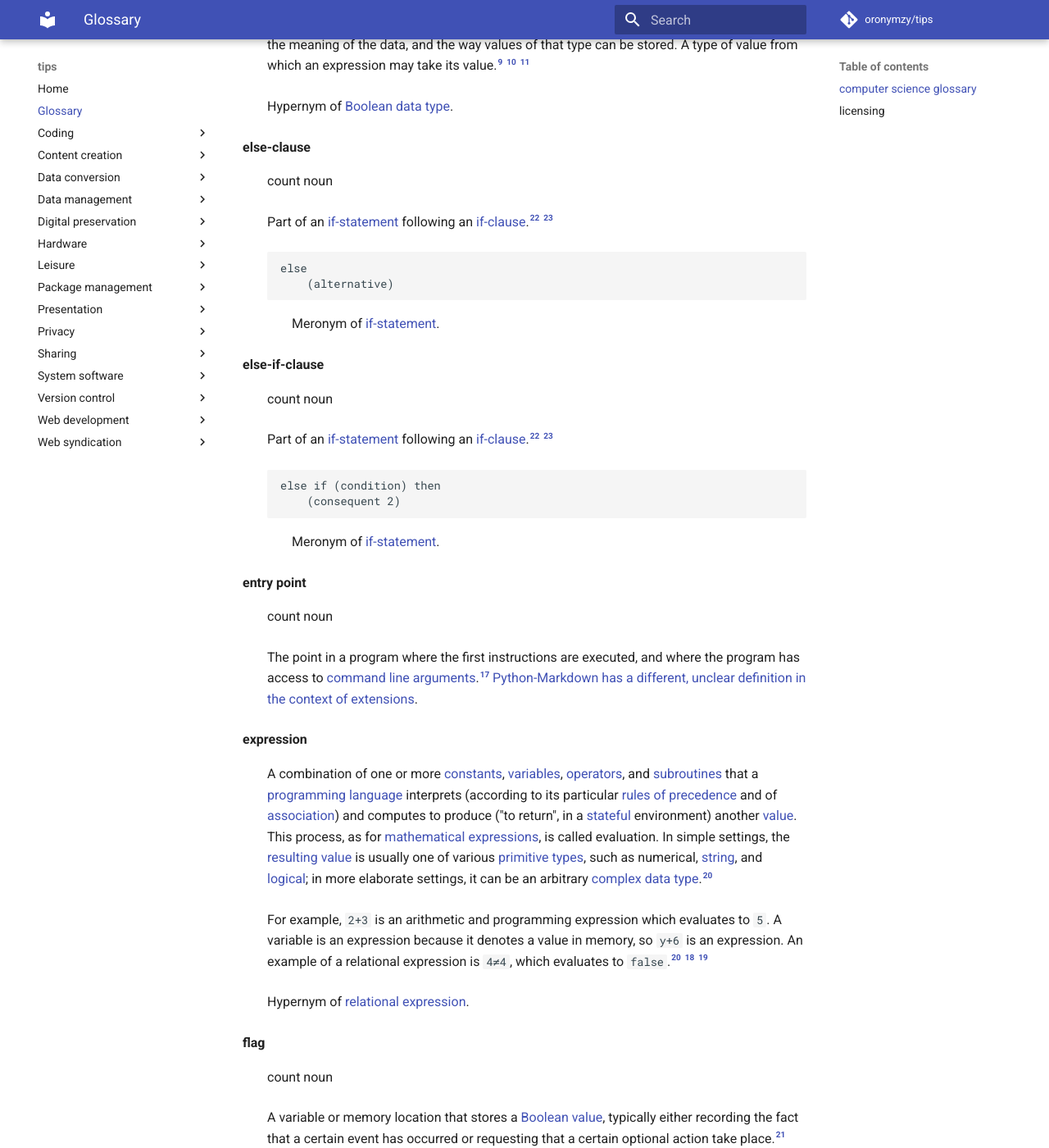
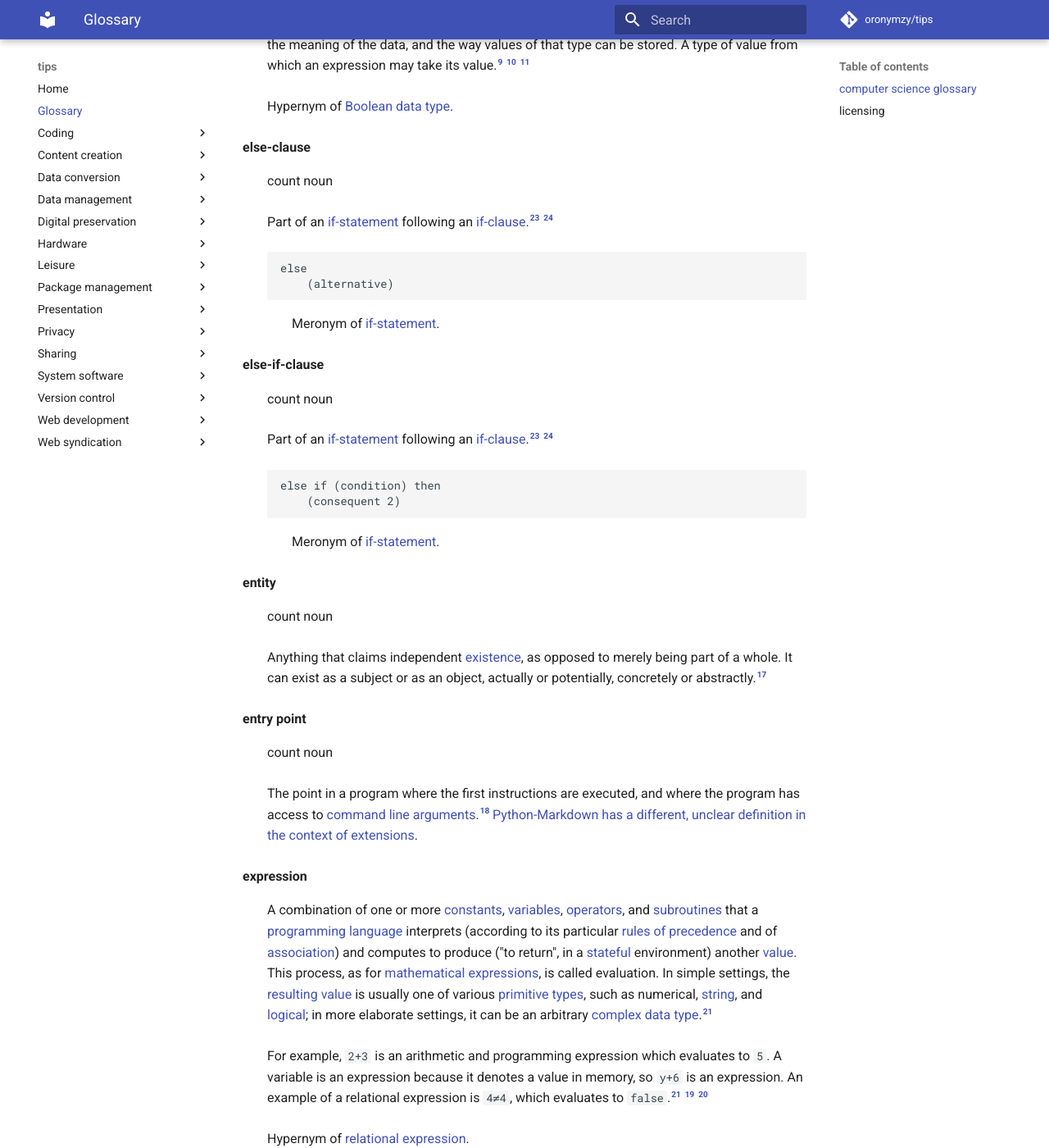
Before and after one commit to oronymzy/tips, an MkDocs documentation site: the page built from docs/glossry.md, in a window 1280 px wide and 1400 px high, scrolled down 3217 px. Shown: the whole window at 82% size. Built offline with MkDocs 1.6.1 and Material for MkDocs 9.7.7, drawn with Linux system fonts in a browser that asks for light colours; comment, search, counter and statistics services are not loaded; some of the changed text lies outside the part shown.

Commit message:
Add 'entity' concept, add list item
Add 'entity' concept, with footnote.
Add 'Entity' unordered list item
with hyperlink in 'licensing' section.

````diff
--- a/docs/glossry.md
+++ b/docs/glossry.md
@@ -76,6 +76,10 @@ else if (condition) then
     (consequent 2)
 ```
 : Meronym of [if-statement](#ifstatementdef).
+
+**entity** {: #entitydef }
+: count noun
+: Anything that claims independent [existence](https://en.wikipedia.org/wiki/Existence), as opposed to merely being part of a whole. It can exist as a subject or as an object, actually or potentially, concretely or abstractly.[^entitydef-note1]
 
 **entry point** {: #entrypointdef }
 : count noun
@@ -214,6 +218,7 @@ end if
 - [Conditional (computer programming)§If–then(–else)](https://en.wikipedia.org/w/index.php?title=Conditional_(computer_programming)&oldid=881570939)
 - [Data (computing)](https://en.wikipedia.org/w/index.php?title=Data_(computing)&oldid=881080086)
 - [Data type](https://en.wikipedia.org/w/index.php?title=Data_type&oldid=879519751)
+- [Entity](https://en.wikipedia.org/w/index.php?title=Entity&oldid=880867147).
 - [Entry point](https://en.wikipedia.org/w/index.php?title=Entry_point&oldid=881544189)
 - [Expression (computer science)](https://en.wikipedia.org/w/index.php?title=Expression_(computer_science)&oldid=878391104)
 - [Lexical analysis§Token](https://en.wikipedia.org/w/index.php?title=Lexical_analysis&oldid=872271284).
@@ -257,6 +262,7 @@ on Wiktionary, with changes made.
 [^datumdef3]: Paul, Ryan (March 12, 2008). ["Study: amount of digital info > global storage capacity"](https://arstechnica.com/news.ars/post/20080312-study-amount-of-digital-info-global-storage-capacity.html). Ars Technics. [Archived](https://web.archive.org/web/20080313111238/http://arstechnica.com/news.ars/post/20080312-study-amount-of-digital-info-global-storage-capacity.html) from the original on March 13, 2008. Retrieved 2008-03-12.
 [^datumdef4]: Gantz, John F.; et al. (2008). ["The Diverse and Exploding Digital Universe"](https://web.archive.org/web/20080311234210/http://www.emc.com/leadership/digital-universe/expanding-digital-universe.htm). International Data Corporation via EMC. Archived from [the original](http://www.emc.com/leadership/digital-universe/expanding-digital-universe.htm) on 2008-03-11. Retrieved 2008-03-12.
 [^datumdef-note1]: This definition is based on [Wikipedia's definition](https://en.wikipedia.org/wiki/Data_(computing)).
+[^entitydef-note1]: This definition is essentially the same as [Wikipedia's definition](https://en.wikipedia.org/wiki/Entity).
 [^entrypointdef-note1]: This definition is essentially the same as [Wikipedia's definition](https://en.wikipedia.org/wiki/Entry_point), with some rewording.
 [^expressiondef1]: [Javascript expressions, Mozilla](https://developer.mozilla.org/en/Core_JavaScript_1.5_Guide/Expressions) Accessed July 6, 2009]
 [^expressiondef2]: [Programming in C](https://www.cs.drexel.edu/~rweaver/COURSES/ISTC-2/TOPICS/expr.html) Accessed July 6, 2009
````
